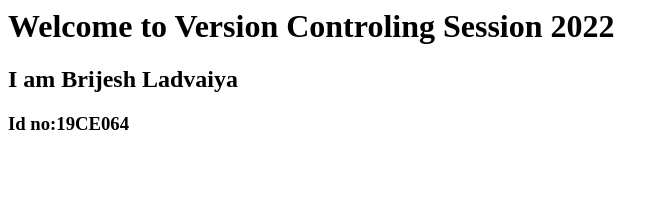
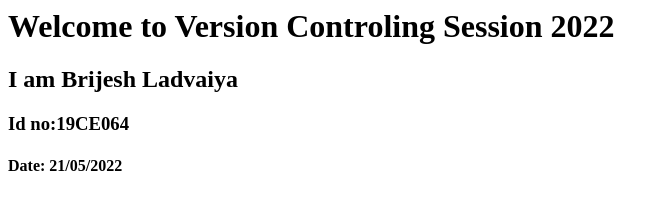
Before and after one commit to BrijeshLadvaiya/SummerInternship22, a plain HTML site: page index.html in a window 1280 px wide. Shown: the whole page, without its empty margins (0-669 px from the left). Drawn offline with Linux system fonts and the light colour scheme.

Commit message:
date added

```diff
--- a/index.html
+++ b/index.html
@@ -5,6 +5,7 @@
     <h1>Welcome to Version Controling Session 2022</h1>
     <h2>I am Brijesh Ladvaiya</h2>
     <h3>Id no:19CE064</h3>
+    <h4>Date: 21/05/2022</h4>
 
 
 </body>
```
